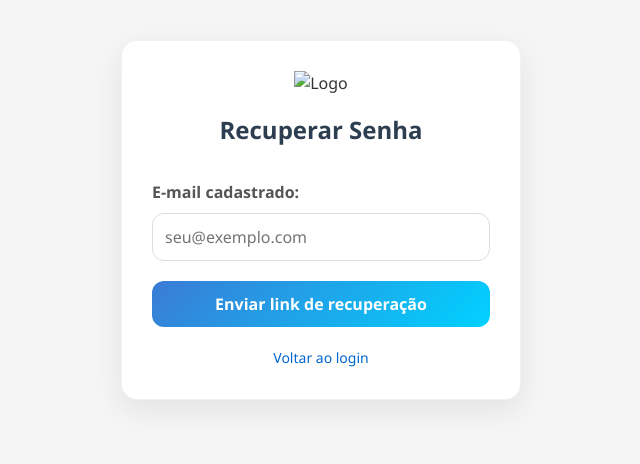
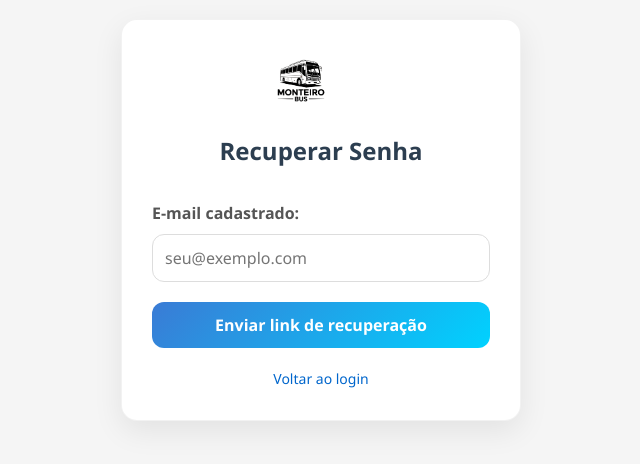
Before and after one commit to CaioMonteiro-v/projeto-onibus, a plain HTML site: page recuperar-senha.html in a window 1280 px wide. Shown: the part 180-644 px from the top of the page, without its empty margins (319-959 px from the left). Drawn offline with Linux system fonts and the light colour scheme.

Commit message:
atualizado

```diff
--- a/recuperar-senha.html
+++ b/recuperar-senha.html
@@ -10,7 +10,7 @@
 <body>
   <div class="login-container">
     <div class="login-header">
-      <img src="img/logo.png" alt="Logo" />
+      <img src="img/imagem-removebg-preview.png" alt="Logo" />
       <h1>Recuperar Senha</h1>
     </div>
     <form id="recuperarForm" class="login-form">
```
